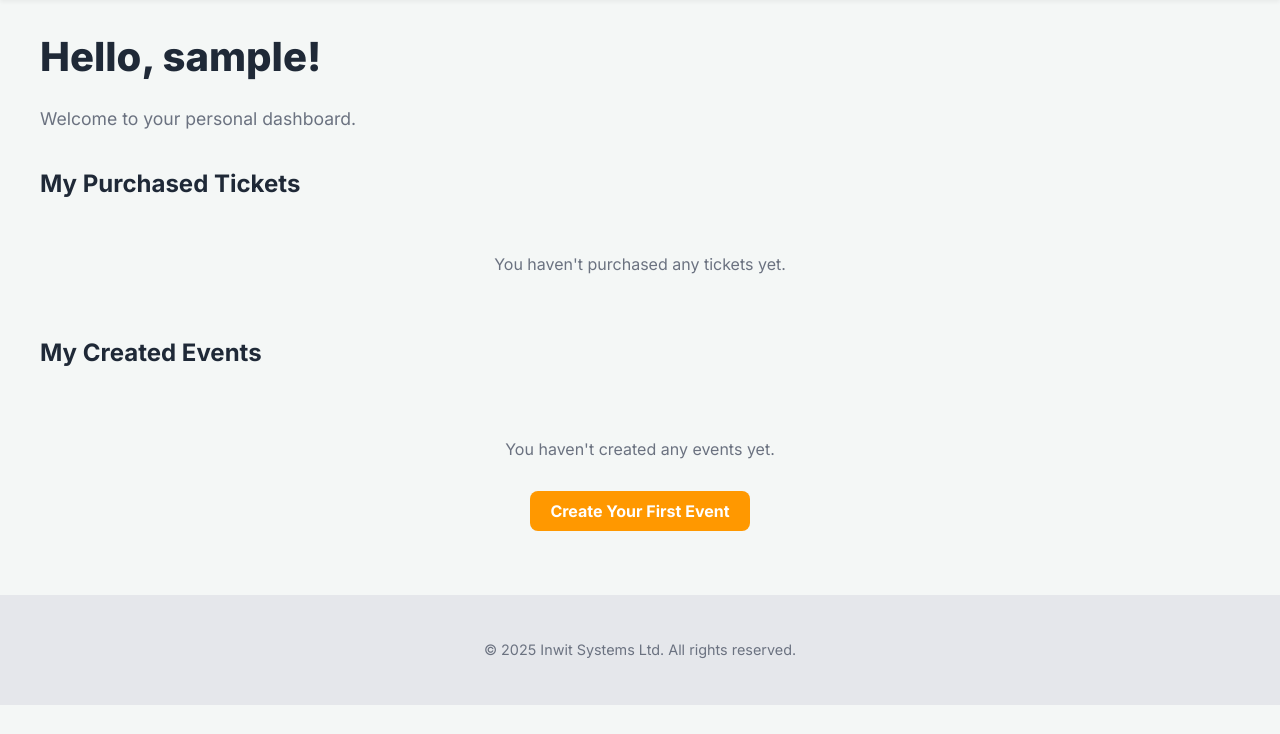
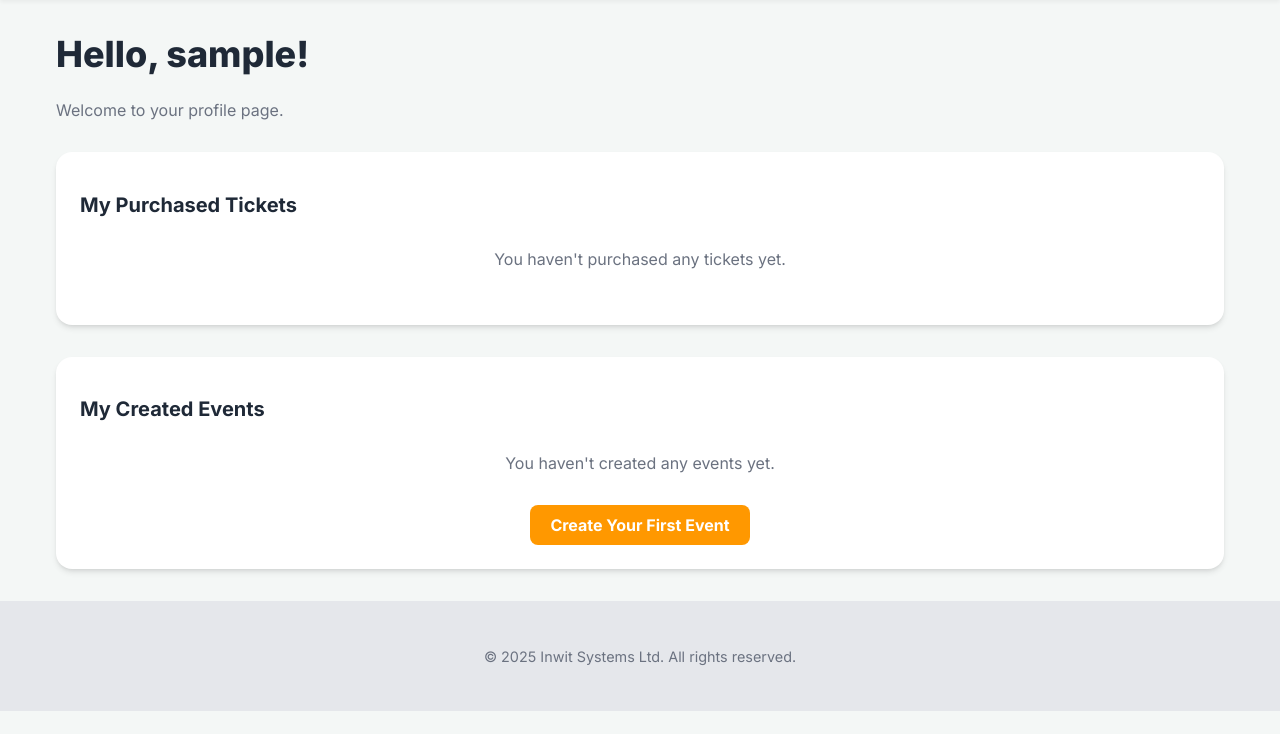
Before and after one commit to Plightin/inwit-tix-app, a Flask app: page /profile in a window 1280 px wide. Shown: the part 66-800 px from the top of the page. Run offline with Flask 3, Linux system fonts and the light colour scheme; the visitor is signed in with stand-in values (Sample User, id 1); data that the repository does not hold is empty.

Commit message:
Update profile.html

```diff
--- a/templates/profile.html
+++ b/templates/profile.html
@@ -2,22 +2,22 @@
 {% block title %}My Profile{% endblock %}
 
 {% block content %}
-<div class="container">
-    <div style="margin-bottom: 2.5rem;">
-        <h1 style="font-size: 2.5rem; font-weight: 800; color: #1f2937;">Hello, {{ current_user.username }}!</h1>
-        <p style="color: #6b7280; font-size: 1.1rem; margin-top: 0.25rem;">Welcome to your personal dashboard.</p>
+<div class="main-container">
+    <div style="margin-bottom: 2rem;">
+        <h1 style="font-size: 2.25rem; font-weight: 800; color: #1f2937;">Hello, {{ current_user.username }}!</h1>
+        <p style="color: #6b7280;">Welcome to your profile page.</p>
     </div>
 
     <!-- My Tickets -->
-    <div class="form-card" style="margin-bottom: 2rem;">
-        <h2 style="font-size: 1.5rem; font-weight: 700; color: #1f2937; margin-bottom: 1.5rem;">My Purchased Tickets</h2>
+    <div class="table-container" style="margin-bottom: 2rem;">
+        <h2 style="font-size: 1.25rem; font-weight: 700; color: #1f2937; margin-bottom: 1rem;">My Purchased Tickets</h2>
         {% if tickets %}
-            <table class="styled-table">
+            <table class="custom-table">
                 <thead>
                     <tr>
                         <th>Event Name</th>
                         <th>Ticket Type</th>
-                        <th style="text-align: right;">Action</th>
+                        <th>Action</th>
                     </tr>
                 </thead>
                 <tbody>
@@ -25,28 +25,26 @@
                         <tr>
                             <td>{{ ticket.event.name }}</td>
                             <td>{{ ticket.ticket_type }}</td>
-                            <td style="text-align: right;">
-                                <a href="{{ url_for('view_ticket', ticket_id=ticket.id) }}" class="btn">View Ticket</a>
-                            </td>
+                            <td><a href="{{ url_for('view_ticket', ticket_id=ticket.id) }}" class="btn">View Ticket</a></td>
                         </tr>
                     {% endfor %}
                 </tbody>
             </table>
         {% else %}
-            <p style="text-align: center; color: #6b7280; padding: 2rem 0;">You haven't purchased any tickets yet.</p>
+            <p style="color: #6b7280; text-align: center; padding: 1rem;">You haven't purchased any tickets yet.</p>
         {% endif %}
     </div>
 
     <!-- My Events -->
-    <div class="form-card">
-        <h2 style="font-size: 1.5rem; font-weight: 700; color: #1f2937; margin-bottom: 1.5rem;">My Created Events</h2>
+    <div class="table-container">
+        <h2 style="font-size: 1.25rem; font-weight: 700; color: #1f2937; margin-bottom: 1rem;">My Created Events</h2>
         {% if events %}
-            <table class="styled-table">
+            <table class="custom-table">
                 <thead>
                     <tr>
                         <th>Event Name</th>
                         <th>Date & Venue</th>
-                        <th style="text-align: right;">Action</th>
+                        <th>Action</th>
                     </tr>
                 </thead>
                 <tbody>
@@ -54,18 +52,14 @@
                         <tr>
                             <td>{{ event.name }}</td>
                             <td>{{ event.event_datetime.strftime('%d %b %Y') }} at {{ event.venue }}</td>
-                            <td style="text-align: right;">
-                                <a href="{{ url_for('event_dashboard', event_id=event.id) }}" class="btn-alt">View Dashboard</a>
-                            </td>
+                            <td><a href="{{ url_for('event_dashboard', event_id=event.id) }}" class="btn btn-secondary">View Dashboard</a></td>
                         </tr>
                     {% endfor %}
                 </tbody>
             </table>
         {% else %}
-            <div style="text-align: center; padding: 2rem 0;">
-                <p style="color: #6b7280;">You haven't created any events yet.</p>
-                <a href="{{ url_for('create_event') }}" class="btn" style="margin-top: 1rem;">Create Your First Event</a>
-            </div>
+            <p style="color: #6b7280; text-align: center; padding: 1rem;">You haven't created any events yet.</p>
+            <a href="{{ url_for('create_event') }}" class="btn" style="display: block; width: fit-content; margin: 1rem auto 0;">Create Your First Event</a>
         {% endif %}
     </div>
 </div>
```
